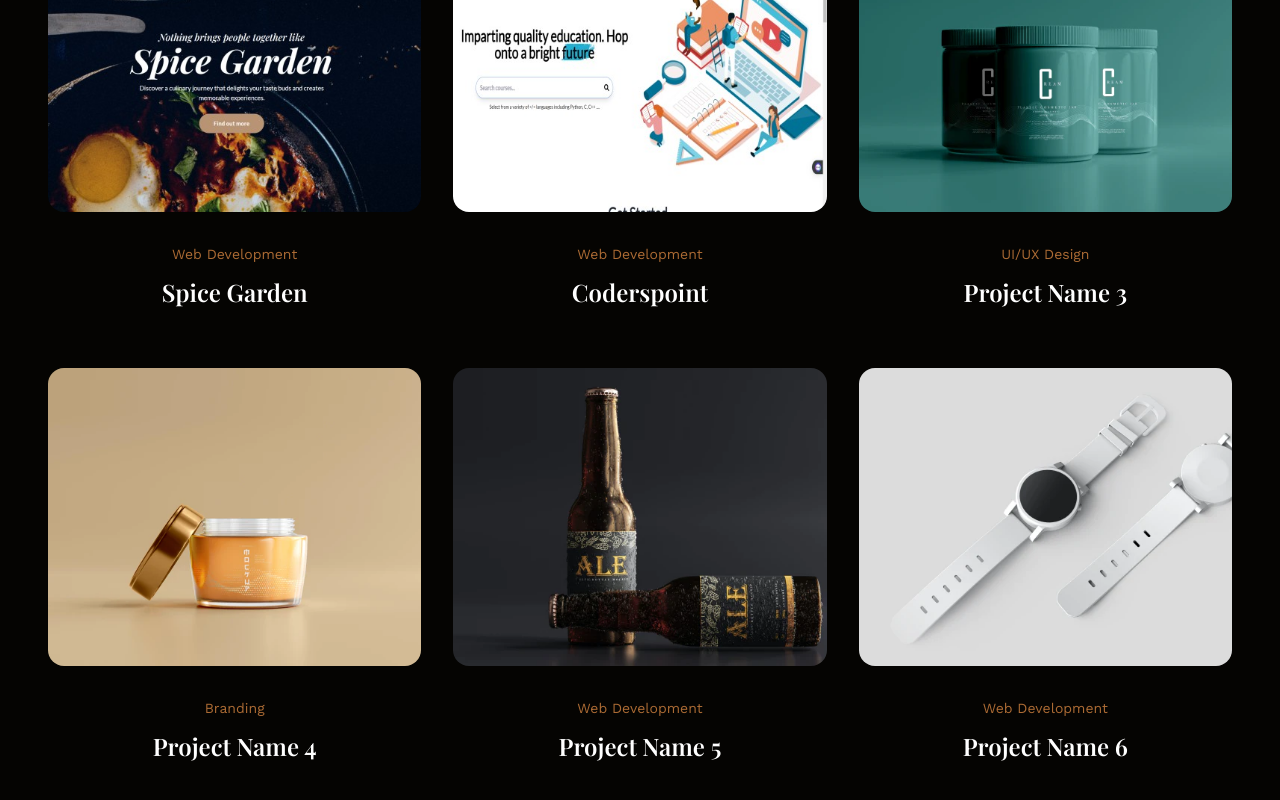
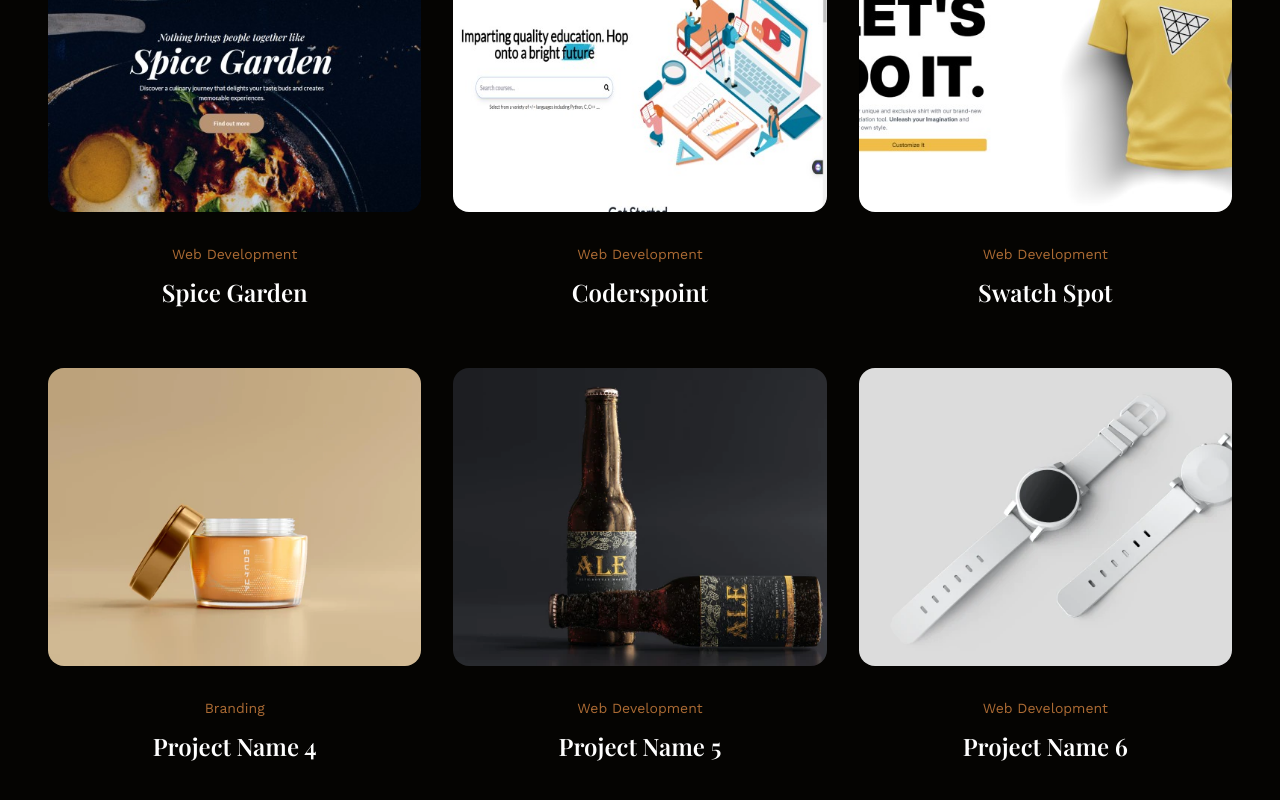
Before and after one commit to Yash24-03/Portfolio, a React (Create React App) app: page / in a window 1280 px wide. Shown: the part 2182-2982 px from the top of the page. Built offline with nearby package versions, Linux system fonts and the light colour scheme; a web font is replaced by a local one.

Commit message:
project commit

```diff
--- a/src/data.js
+++ b/src/data.js
@@ -133,8 +133,9 @@ export const projectsData = [
   {
     id: '3',
     image: Project3,
-    name: 'project name 3',
-    category: 'UI/UX design',
+    name: 'Swatch Spot',
+    category: 'web development',
+    href:'https://swatch-spot.netlify.app/',
   },
   {
     id: '4',
```
Also changed, not shown: src/assets/img/projects/p3.webp.
